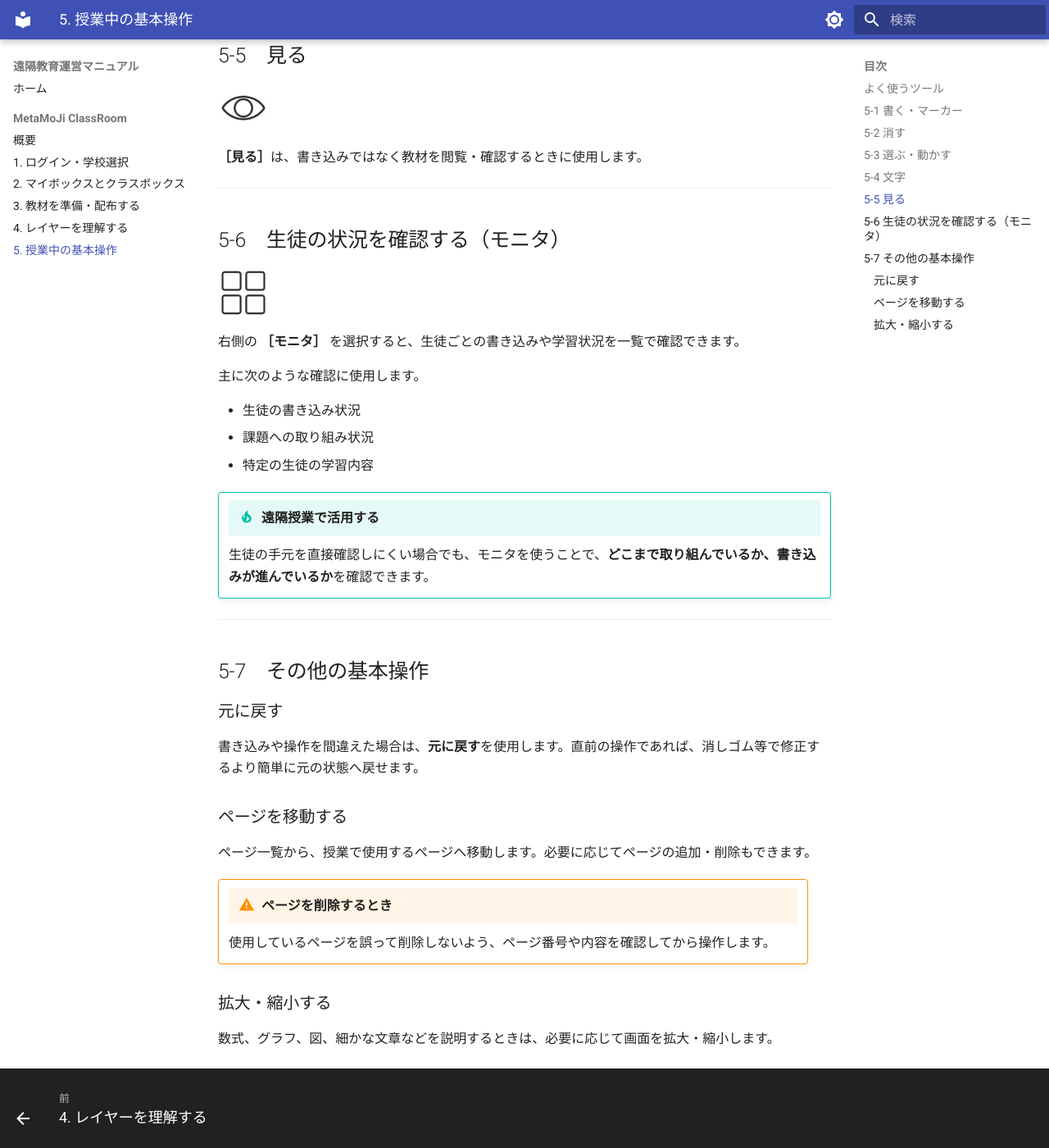
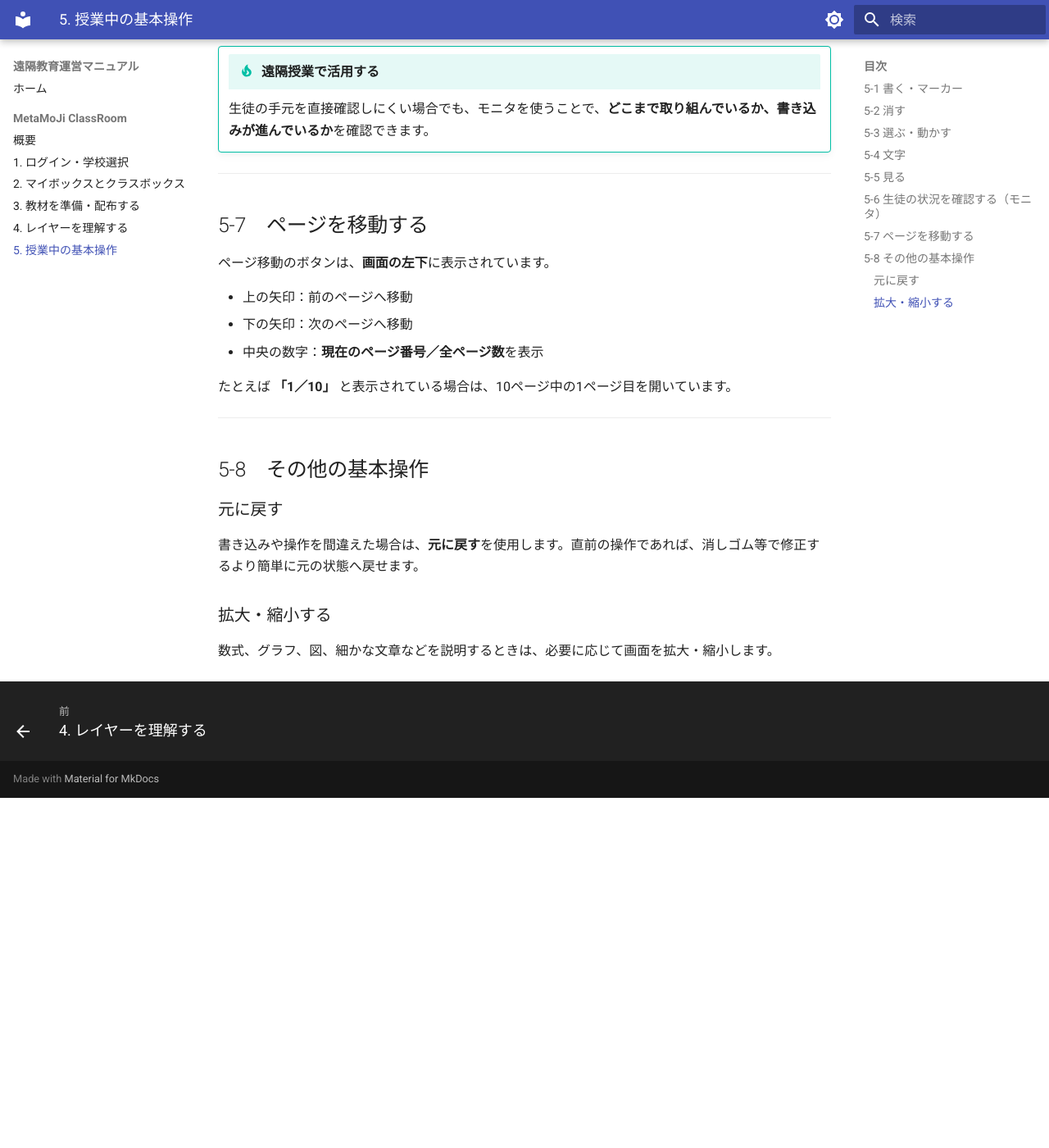
Before and after one commit to a-recs/remote-manual, an MkDocs documentation site: the page built from docs/metamoji/05-operation.md, in a window 1280 px wide and 1400 px high, scrolled down 2193 px. Shown: the whole window at 82% size. Built offline with MkDocs 1.6.1 and Material for MkDocs 9.7.7, drawn with Linux system fonts in a browser that asks for light colours; after the commit the page ends 3166 px from its top, so only the background shows below that; some of the changed text lies outside the part shown.

Commit message:
Simplify MetaMoJi basic operations and clarify page navigation

```diff
--- a/docs/metamoji/05-operation.md
+++ b/docs/metamoji/05-operation.md
@@ -4,19 +4,6 @@
 
 !!! tip "書き込む前に"
     授業中の説明や板書は、基本的に **板書レイヤー** に書き込みます。
-
-## よく使うツール
-
-<div class="operation-grid">
-  <div class="operation-card"><img src="/remote-manual/images/metamoji/icons/write.webp" alt="書く"><strong>書く</strong><span>手書きで書き込む</span></div>
-  <div class="operation-card"><img src="/remote-manual/images/metamoji/icons/marker.webp" alt="マーカー"><strong>マーカー</strong><span>重要な部分を強調する</span></div>
-  <div class="operation-card"><img src="/remote-manual/images/metamoji/icons/erase.webp" alt="消す"><strong>消す</strong><span>手書きした線を消す</span></div>
-  <div class="operation-card"><img src="/remote-manual/images/metamoji/icons/select.webp" alt="選ぶ"><strong>選ぶ</strong><span>対象を選択する</span></div>
-  <div class="operation-card"><img src="/remote-manual/images/metamoji/icons/text.webp" alt="文字"><strong>文字</strong><span>文字を入力する</span></div>
-  <div class="operation-card"><img src="/remote-manual/images/metamoji/icons/move.webp" alt="動かす"><strong>動かす</strong><span>画面を動かす</span></div>
-  <div class="operation-card"><img src="/remote-manual/images/metamoji/icons/view.webp" alt="見る"><strong>見る</strong><span>教材を確認する</span></div>
-  <div class="operation-card"><img src="/remote-manual/images/metamoji/icons/monitor.webp" alt="モニタ"><strong>モニタ</strong><span>生徒の状況を確認する</span></div>
-</div>
 
 ---
 
@@ -96,19 +83,24 @@
 
 ---
 
-## 5-7　その他の基本操作
+## 5-7　ページを移動する
+
+ページ移動のボタンは、**画面の左下**に表示されています。
+
+- 上の矢印：前のページへ移動
+- 下の矢印：次のページへ移動
+- 中央の数字：**現在のページ番号／全ページ数**を表示
+
+たとえば **「1／10」** と表示されている場合は、10ページ中の1ページ目を開いています。
+
+---
+
+## 5-8　その他の基本操作
 
 ### 元に戻す
 
 書き込みや操作を間違えた場合は、**元に戻す**を使用します。直前の操作であれば、消しゴム等で修正するより簡単に元の状態へ戻せます。
 
-### ページを移動する
-
-ページ一覧から、授業で使用するページへ移動します。必要に応じてページの追加・削除もできます。
-
-!!! warning "ページを削除するとき"
-    使用しているページを誤って削除しないよう、ページ番号や内容を確認してから操作します。
-
 ### 拡大・縮小する
 
 数式、グラフ、図、細かな文章などを説明するときは、必要に応じて画面を拡大・縮小します。
```
